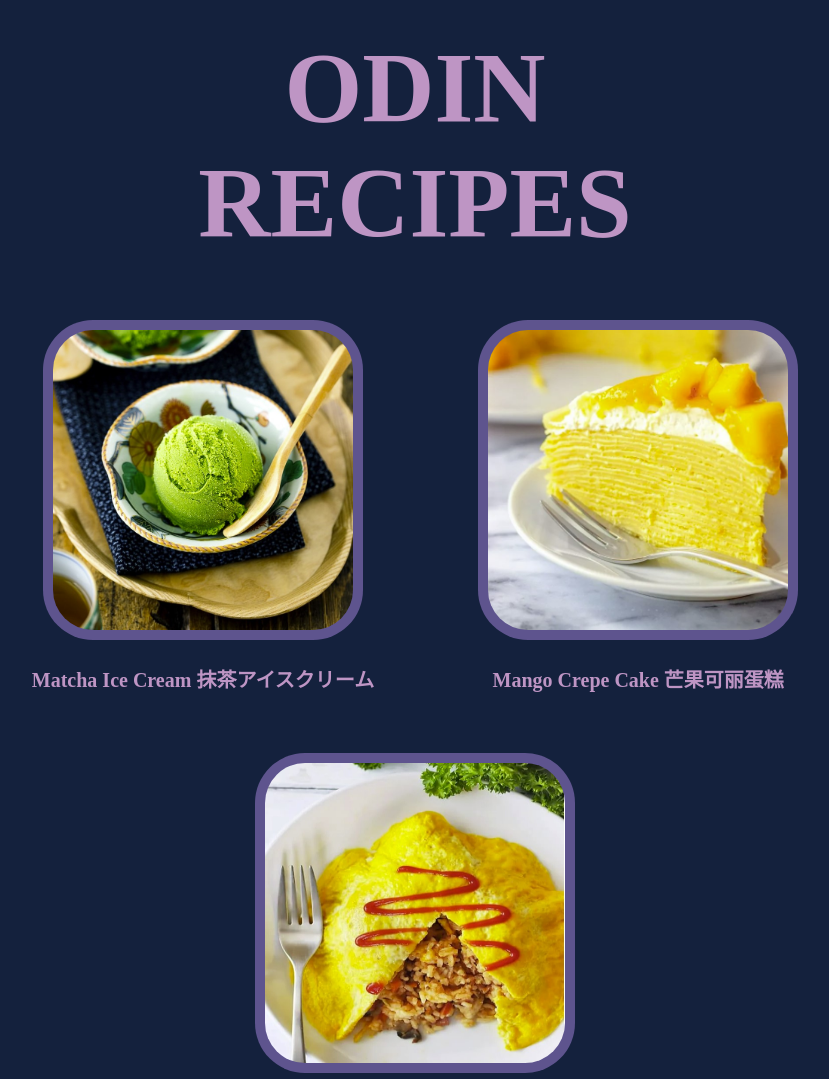
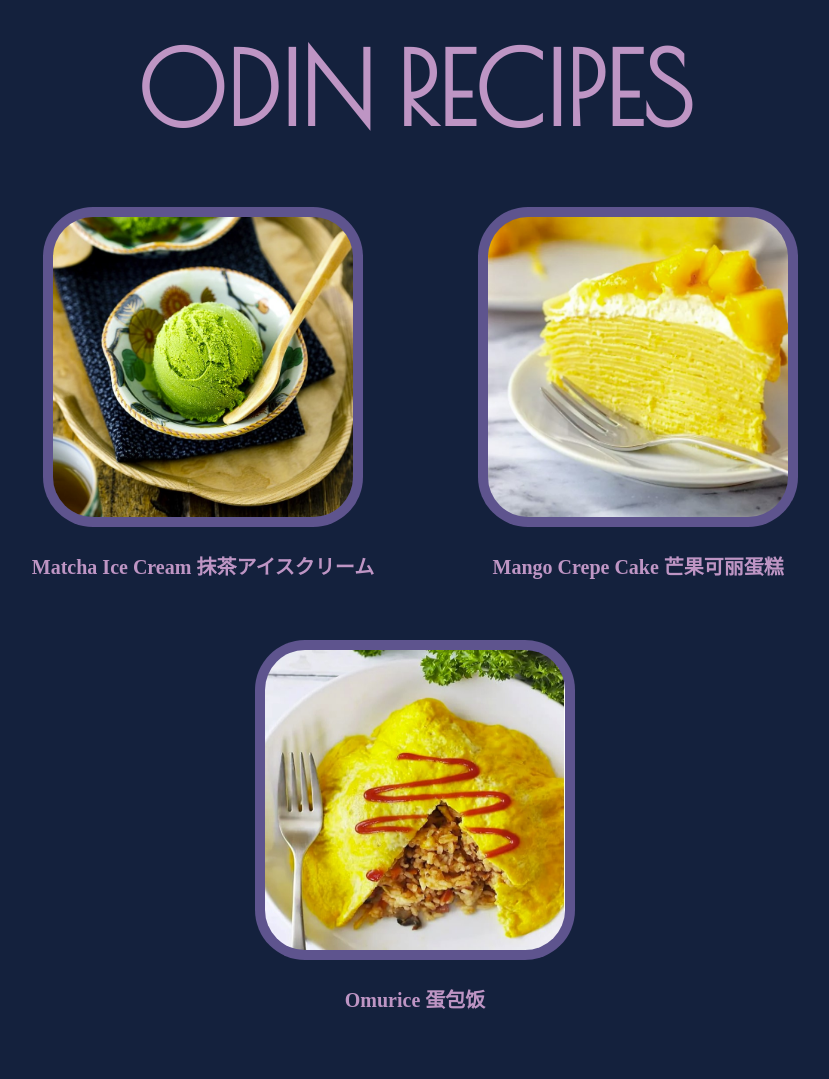
Before and after one commit to turtle-jin/odin-recipes, a plain HTML site: page index.html in a window 1280 px wide. Shown: the top 1079 px of the page, without its empty margins (225-1054 px from the left). After the commit the page ends 1051 px from the top, so only its background shows below. Drawn offline with nearby package versions, Linux system fonts and the light colour scheme.

Commit message:
update google fonts

```diff
--- a/index.html
+++ b/index.html
@@ -6,6 +6,9 @@
     <meta http-equiv="X-UA-Compatible" content="IE=edge">
     <meta name="viewport" content="width=device-width, initial-scale=1.0">
     <link rel="stylesheet" href="styles.css"
+    <link rel="preconnect" href="https://fonts.googleapis.com">
+    <link rel="preconnect" href="https://fonts.gstatic.com" crossorigin>
+    <link href="https://fonts.googleapis.com/css2?family=Poiret+One&display=swap" rel="stylesheet">
 
 </head>
 <body>
--- a/styles.css
+++ b/styles.css
@@ -1,5 +1,5 @@
 .heading{
-    font-family: PAPAYA;
+    font-family: 'Poiret One', cursive;
     font-size: 100px;
     text-align: center;
     color: #be95c4;
```
